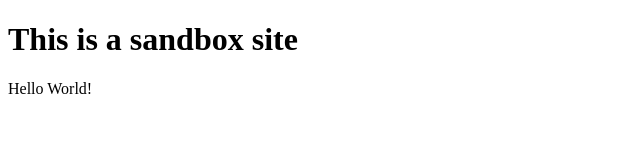
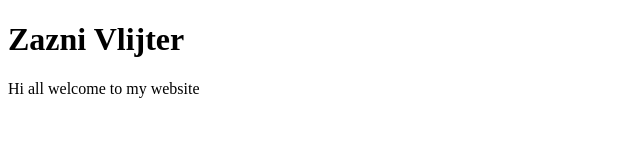
Before and after one commit to zaznivlijter/zaznivlijter.github.io, a plain HTML site: page index.html in a window 1280 px wide. Shown: the whole page, without its empty margins (0-640 px from the left). Drawn offline with Linux system fonts and the light colour scheme.

Commit message:
updated home content

```diff
--- a/index.html
+++ b/index.html
@@ -1,10 +1,10 @@
 <!DOCTYPE html>
 <html>
    <head>
-      <title>Welcome to my webpage</title>
+      <title>Zazni Vlijter</title>
    </head>
    <body>
-      <h1>This is a sandbox site</h1>
-      <p>Hello World!</p>
+      <h1> Zazni Vlijter</h1>
+      <p> Hi all welcome to my website</p>
    </body>
 </html>
```
Also changed, not shown: 2 other files.
